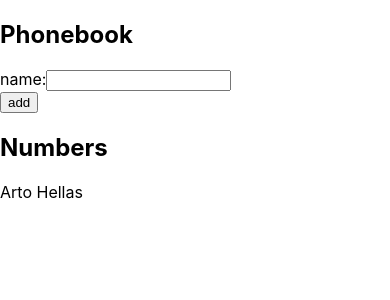
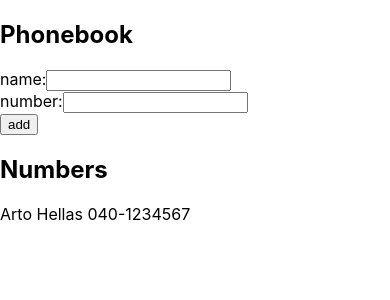
Before and after one commit to 1van0v/fullstack_open, a React (Create React App) app in the folder part_2/phonebook/: page / in a window 390 px wide. Shown: the top 300 px of the page. Built offline with nearby package versions, Linux system fonts and the light colour scheme.

Commit message:
2.8: phonebook step8

```diff
--- a/part_2/phonebook/src/App.jsx
+++ b/part_2/phonebook/src/App.jsx
@@ -2,8 +2,14 @@ import React, { useState } from 'react';
 import './App.css';
 
 function App() {
-  const [persons, setPersons] = useState([{ name: 'Arto Hellas' }]);
+  const [persons, setPersons] = useState([
+    {
+      name: 'Arto Hellas',
+      number: '040-1234567'
+    }
+  ]);
   const [newName, setNewName] = useState('');
+  const [newNumber, setNewNumber] = useState('');
 
   function addPerson(e) {
     e.preventDefault();
@@ -11,8 +17,9 @@ function App() {
       return alert(`${newName} is already added to phonebook`);
     }
 
-    setPersons(persons.concat({ name: newName }));
+    setPersons(persons.concat({ name: newName, number: newNumber }));
     setNewName('');
+    setNewNumber('');
   }
 
   return (
@@ -23,11 +30,17 @@ function App() {
           <label htmlFor="name">name:</label>
           <input id="name" value={newName} onChange={(e) => setNewName(e.target.value)} />
         </div>
+        <div>
+          <label htmlFor="number">number:</label>
+          <input id="number" value={newNumber} onChange={(e) => setNewNumber(e.target.value)} />
+        </div>
         <button>add</button>
       </form>
       <h2>Numbers</h2>
-      {persons.map(({ name }) => (
-        <div key={name}>{name}</div>
+      {persons.map(({ name, number }) => (
+        <div key={name}>
+          {name} {number}
+        </div>
       ))}
     </div>
   );
```
